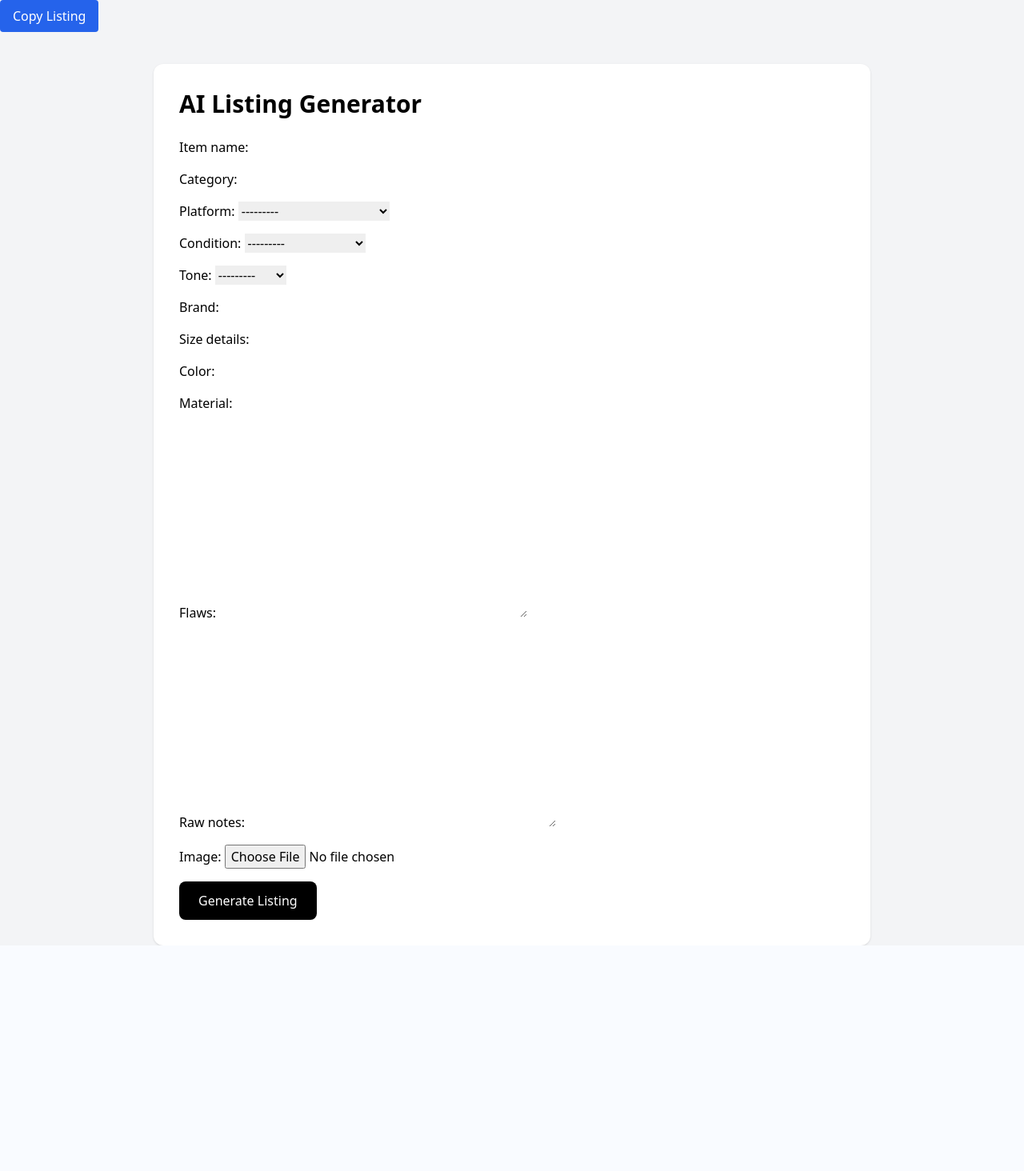
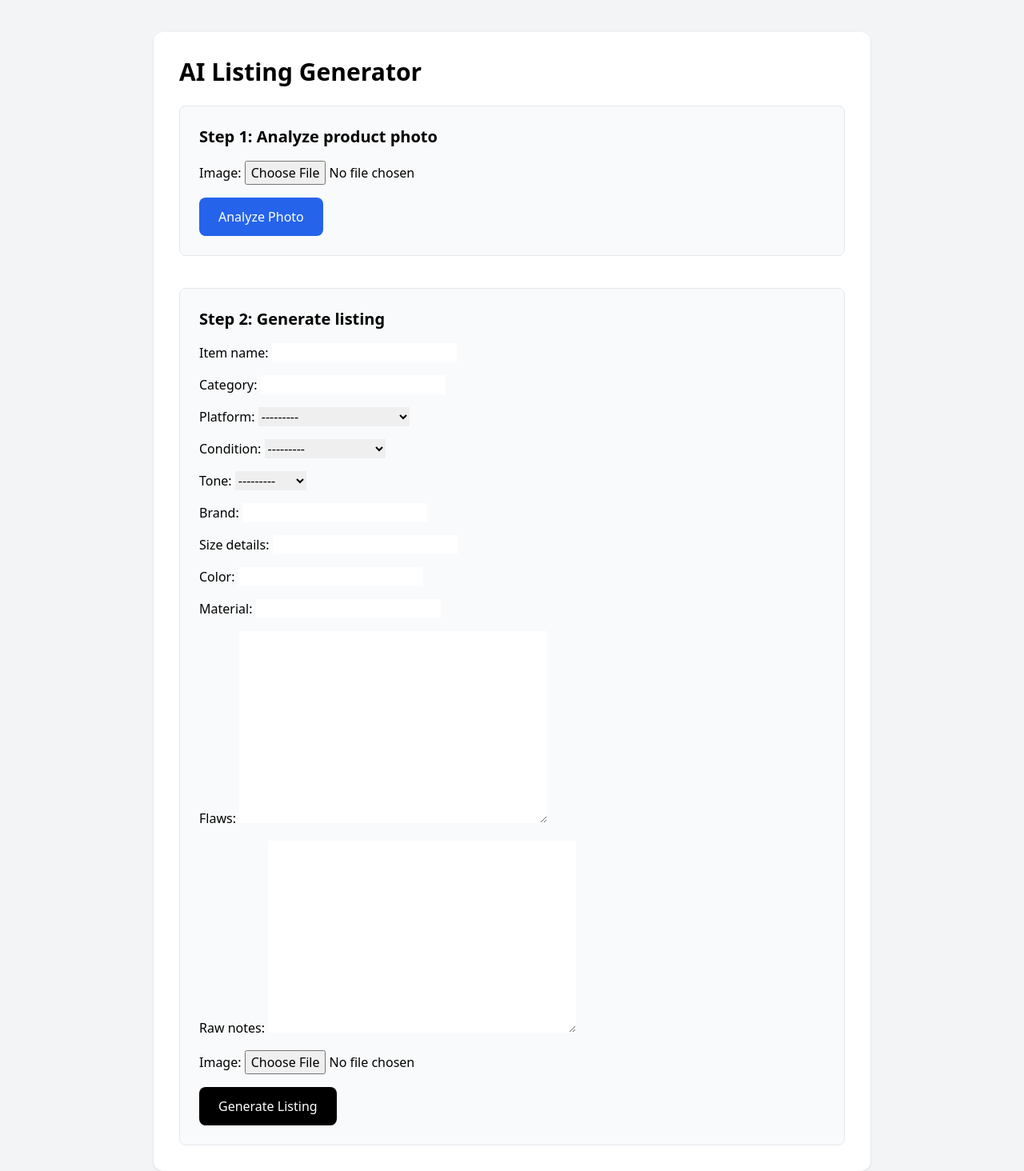
Before and after one commit to GrzegorzStary/SellBetter-AI, a Django app: page /generate/ in a window 1280 px wide. Shown: the whole page at 80% size. Before the commit the page ends 1182 px from the top, so only its background shows below. Run offline with Django 5.2, Linux system fonts and the light colour scheme; some libraries are stand-ins or nearby versions.

Commit message:
ADDED: Product image recognition using AI

```diff
--- a/apps/listings/forms.py
+++ b/apps/listings/forms.py
@@ -20,3 +20,6 @@ class ListingRequestForm(forms.ModelForm):
             "raw_notes",
             "image",
         ]
+
+class ImageAnalysisForm(forms.Form):
+    image = forms.ImageField()
--- a/apps/listings/views.py
+++ b/apps/listings/views.py
@@ -1,30 +1,51 @@
 from django.shortcuts import render
 
-from .forms import ListingRequestForm
-from .ai_engine import generate_listing_result
+from .forms import ListingRequestForm, ImageAnalysisForm
+from .ai_engine import generate_listing_result, detect_product_from_image
 
 
 def generate_listing_view(request):
-
     result = None
+    detected_data = None
 
     if request.method == "POST":
-        form = ListingRequestForm(request.POST)
+        if "analyze_image" in request.POST:
+            image_form = ImageAnalysisForm(request.POST, request.FILES)
+            form = ListingRequestForm()
 
-        if form.is_valid():
+            if image_form.is_valid():
+                detected_data = detect_product_from_image(
+                    image_form.cleaned_data["image"]
+                )
 
-            listing_request = form.save()
+                form = ListingRequestForm(initial={
+                    "item_name": detected_data.get("item_name", ""),
+                    "category": detected_data.get("category", ""),
+                    "color": detected_data.get("color", ""),
+                    "material": detected_data.get("material", ""),
+                    "raw_notes": detected_data.get("raw_notes", ""),
+                    "platform": "ebay",
+                    "condition": "good",
+                    "tone": "simple",
+                })
+        else:
+            form = ListingRequestForm(request.POST, request.FILES)
+            image_form = ImageAnalysisForm()
 
-            result = generate_listing_result(listing_request)
-
+            if form.is_valid():
+                listing_request = form.save()
+                result = generate_listing_result(listing_request)
     else:
         form = ListingRequestForm()
+        image_form = ImageAnalysisForm()
 
     return render(
         request,
         "listings/generator.html",
         {
             "form": form,
+            "image_form": image_form,
             "result": result,
+            "detected_data": detected_data,
         },
     )
--- a/templates/listings/generator.html
+++ b/templates/listings/generator.html
@@ -2,85 +2,70 @@
 <html>
 <head>
     <title>AI Listing Generator</title>
-
-<button onclick="copyText()"
-class="bg-blue-600 text-white px-4 py-2 rounded">
-Copy Listing
-</button>
-
-<script>
-
-function copyText() {
-
-const text = `
-{{ result.title }}
-
-{{ result.description }}
-
-{{ result.bullet_points }}
-
-Tags:
-{{ result.tags }}
-`
-
-navigator.clipboard.writeText(text)
-
-alert("Listing copied!")
-
-}
-
-</script>
-
     <script src="https://cdn.tailwindcss.com"></script>
-
 </head>
-
 <body class="bg-gray-100">
 
 <div class="max-w-4xl mx-auto mt-10 bg-white p-8 rounded-xl shadow">
+    <h1 class="text-3xl font-bold mb-6">AI Listing Generator</h1>
 
-<h1 class="text-3xl font-bold mb-6">
-AI Listing Generator
-</h1>
+    <div class="mb-10 p-6 bg-gray-50 rounded-lg border">
+        <h2 class="text-xl font-semibold mb-4">Step 1: Analyze product photo</h2>
 
         <form method="post" enctype="multipart/form-data" class="space-y-4">
+            {% csrf_token %}
+            {{ image_form.as_p }}
+            <button
+                type="submit"
+                name="analyze_image"
+                class="bg-blue-600 text-white px-6 py-3 rounded-lg"
+            >
+                Analyze Photo
+            </button>
+        </form>
 
+        {% if detected_data %}
+            <div class="mt-6 p-4 bg-white rounded border">
+                <h3 class="font-semibold mb-2">AI detected:</h3>
+                <p><strong>Item name:</strong> {{ detected_data.item_name }}</p>
+                <p><strong>Category:</strong> {{ detected_data.category }}</p>
+                <p><strong>Color:</strong> {{ detected_data.color }}</p>
+                <p><strong>Material:</strong> {{ detected_data.material }}</p>
+                <p><strong>Notes:</strong> {{ detected_data.raw_notes }}</p>
+            </div>
+        {% endif %}
+    </div>
+
+    <div class="p-6 bg-gray-50 rounded-lg border">
+        <h2 class="text-xl font-semibold mb-4">Step 2: Generate listing</h2>
+
+        <form method="post" enctype="multipart/form-data" class="space-y-4">
             {% csrf_token %}
-
             {{ form.as_p }}
-
             <button class="bg-black text-white px-6 py-3 rounded-lg">
                 Generate Listing
             </button>
-
         </form>
+    </div>
 
     {% if result %}
+        <div class="mt-10 border-t pt-6">
+            <h2 class="text-2xl font-semibold mb-4">{{ result.title }}</h2>
 
-<div class="mt-10 border-t pt-6">
-
-<h2 class="text-2xl font-semibold mb-4">
-{{ result.title }}
-</h2>
-
-<p class="mb-4">
-{{ result.description }}
-</p>
+            <p class="mb-4">{{ result.description }}</p>
 
             <h3 class="font-semibold">Bullet Points</h3>
-
-<pre class="bg-gray-100 p-4 rounded">
-{{ result.bullet_points }}
-</pre>
+            <pre class="bg-gray-100 p-4 rounded whitespace-pre-wrap">{{ result.bullet_points }}</pre>
 
             <h3 class="mt-4 font-semibold">Tags</h3>
-
             <p>{{ result.tags }}</p>
 
+            <h3 class="mt-4 font-semibold">Suggested Prices</h3>
+            <p>Quick Sale: {{ result.quick_sale_price }}</p>
+            <p>Fair Price: {{ result.fair_price }}</p>
+            <p>Premium Price: {{ result.premium_price }}</p>
         </div>
-
     {% endif %}
-
 </div>
 
 </body>
```
Also changed, not shown: apps/listings/ai_engine.py (+45 -2 lines). Lines whose indentation alone changed are shown as unchanged.
